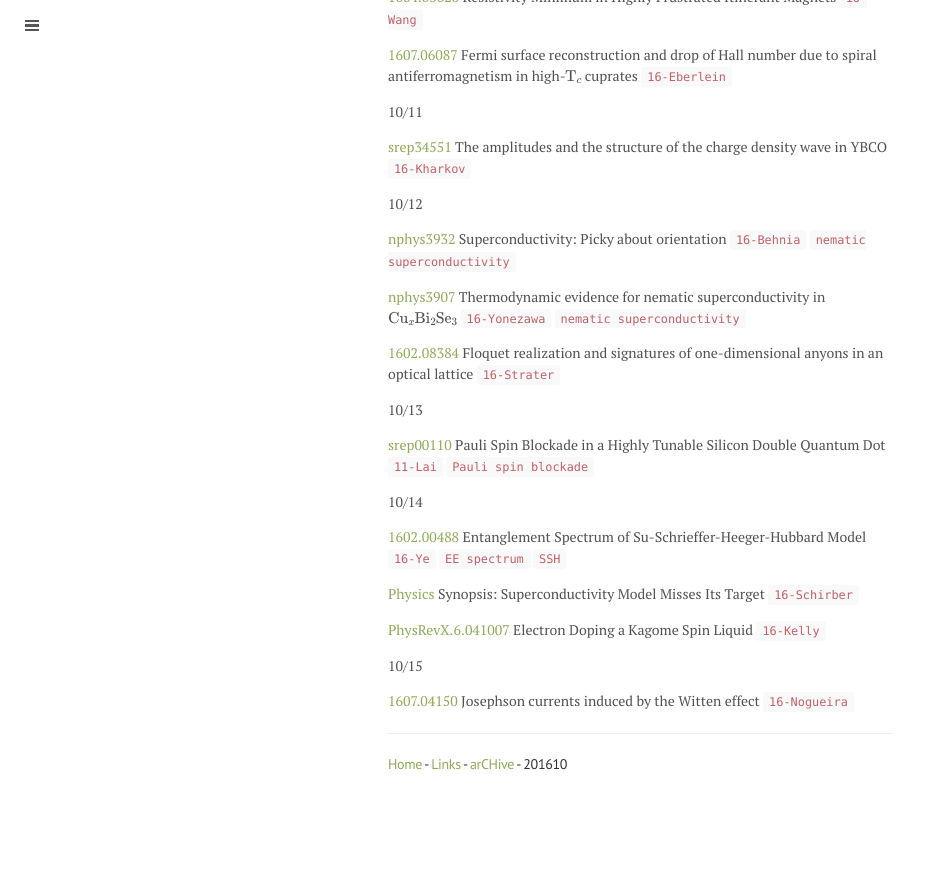
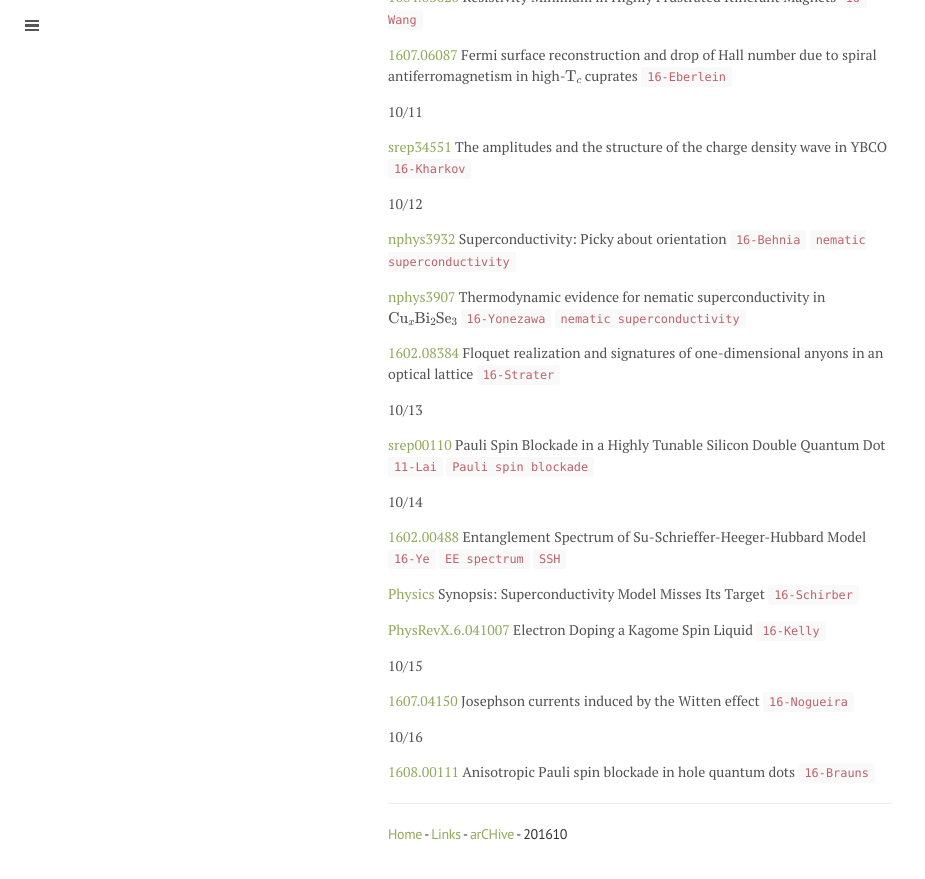
Before and after one commit to qkrwlsghdcjsworlt/work, a Jekyll site: the page built from 201610.md, in a window 1280 px wide and 900 px high, scrolled down 1270 px. Shown: the top 879 px of the window, without its empty margins (0-925 px from the left). Built offline with Jekyll 4.4.1, drawn with Linux system fonts in a browser that asks for light colours; formulas are drawn with MathJax 3; before the commit the page ends 2099 px from its top, so only the background shows below that.

Commit message:
“update”

```diff
--- a/201610.md
+++ b/201610.md
@@ -90,6 +90,12 @@ title: 201610
 [1607.04150](https://arxiv.org/abs/1607.04150) Josephson currents induced by the Witten effect `16-Nogueira`
 
 
+10/16
+
+[1608.00111](https://arxiv.org/abs/1608.00111) Anisotropic Pauli spin blockade in hole quantum dots `16-Brauns`
+
+
+
 ---
 
 
```
